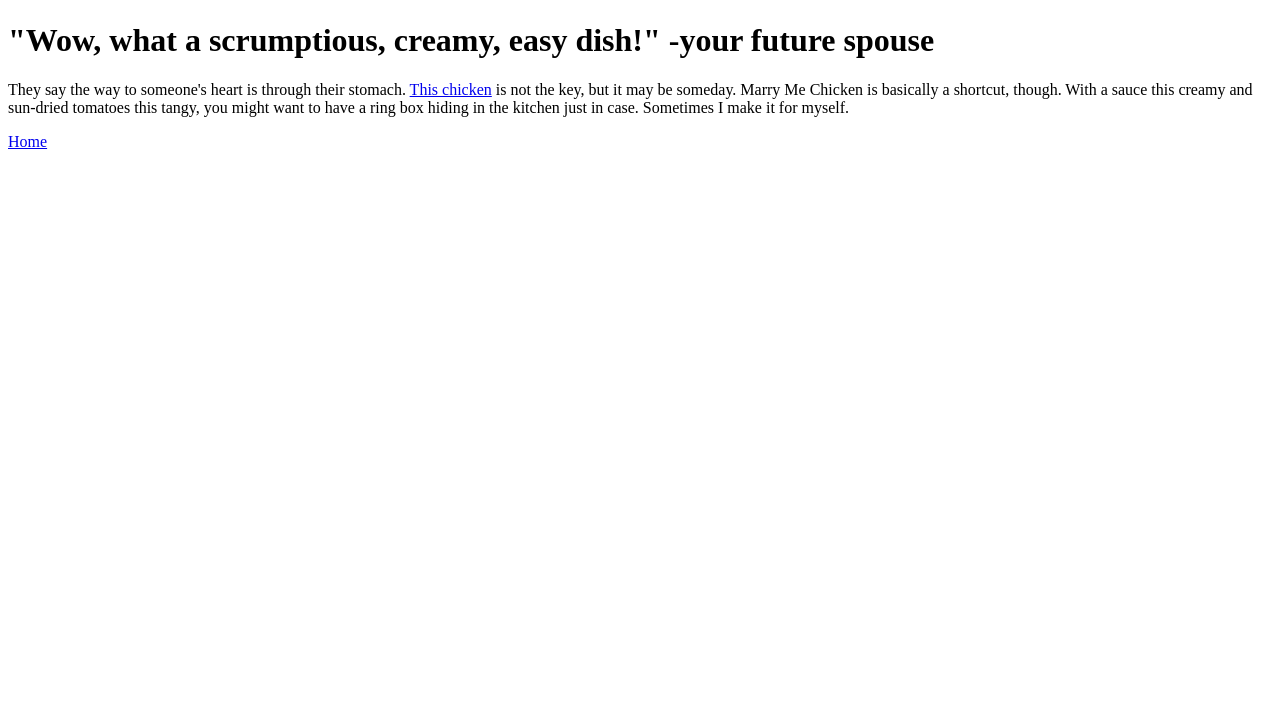
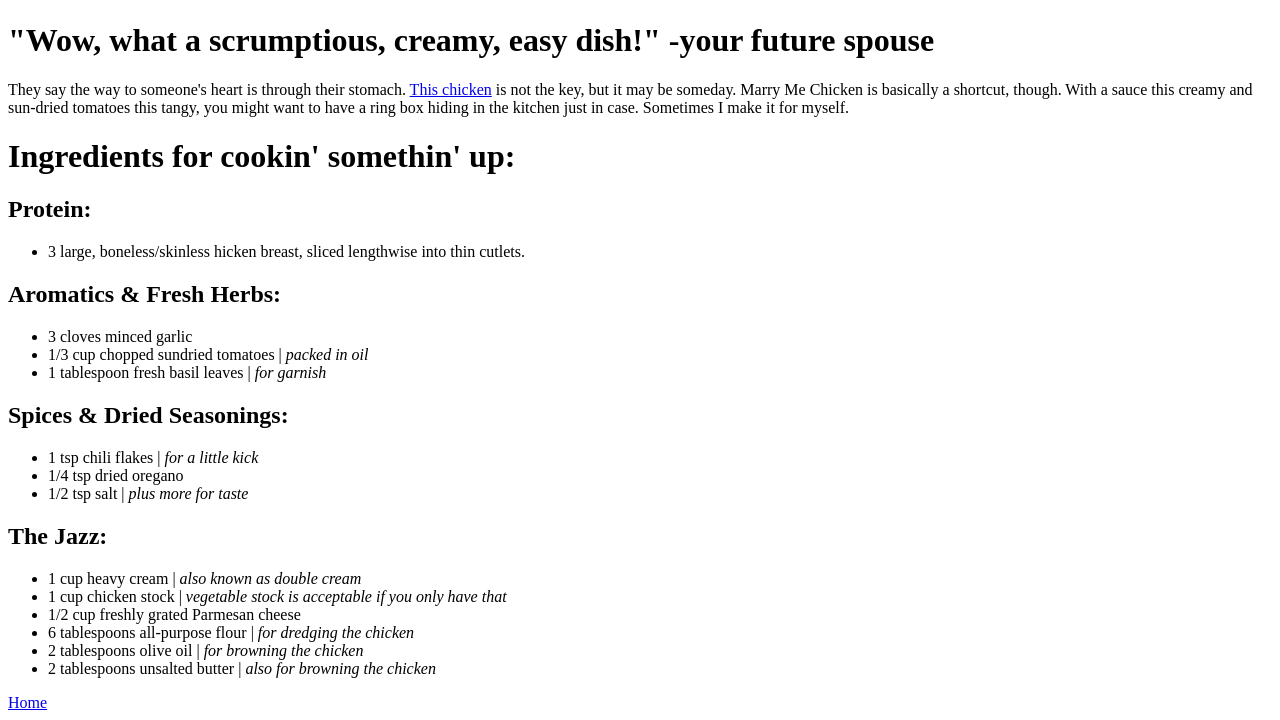
Before and after one commit to SammySofa/odin-recipes, a plain HTML site: page recipes/marry-me-chicken.html in a window 1280 px wide. Shown: the part 452-1172 px from the top of the page. Before the commit the page ends 800 px from the top, so only its background shows below. Drawn offline with Linux system fonts and the light colour scheme.

Commit message:
Add ingredients to MMC html

```diff
--- a/recipes/marry-me-chicken.html
+++ b/recipes/marry-me-chicken.html
@@ -10,6 +10,32 @@
     <img src="../images/marry-me-chicken.webp" alt="creamy, delicious marry me chicken in a dish" width="400">
     <h1>"Wow, what a scrumptious, creamy, easy dish!" -your future spouse</h1>
     <p>They say the way to someone's heart is through their stomach. <a href="../images/chicken.png" width="400" target="_blank">This chicken</a> is not the key, but it may be someday. Marry Me Chicken is basically a shortcut, though. With a sauce this creamy and sun-dried tomatoes this tangy, you might want to have a ring box hiding in the kitchen just in case. Sometimes I make it for myself.</p>
+    <h1>Ingredients for cookin' somethin' up:</h1>
+    <h2>Protein:</h2>
+    <ul>
+        <li>3 large, boneless/skinless hicken breast, sliced lengthwise into thin cutlets.</li>
+    </ul>
+    <h2>Aromatics &amp; Fresh Herbs:</h2>
+    <ul>
+        <li>3 cloves minced garlic</li>
+        <li>1/3 cup chopped sundried tomatoes | <em>packed in oil</em></li>
+        <li>1 tablespoon fresh basil leaves | <em>for garnish</em></li>
+    </ul>
+    <h2>Spices &amp; Dried Seasonings:</h2>
+    <ul>
+        <li>1 tsp chili flakes | <em>for a little kick</em></li>
+        <li>1/4 tsp dried oregano</li>
+        <li>1/2 tsp salt | <em>plus more for taste</em></li>
+    </ul>
+    <h2>The Jazz:</h2>
+    <ul>
+        <li>1 cup heavy cream | <em>also known as double cream</em></li>
+        <li>1 cup chicken stock | <em>vegetable stock is acceptable if you only have that</em></li>
+        <li>1/2 cup freshly grated Parmesan cheese</li>
+        <li>6 tablespoons all-purpose flour | <em>for dredging the chicken</em></li>
+        <li>2 tablespoons olive oil | <em>for browning the chicken</em></li>
+        <li>2 tablespoons unsalted butter | <em>also for browning the chicken</em></li>
+    </ul>
     <a href="../index.html">Home</a>
 </body>
 </html>
```
